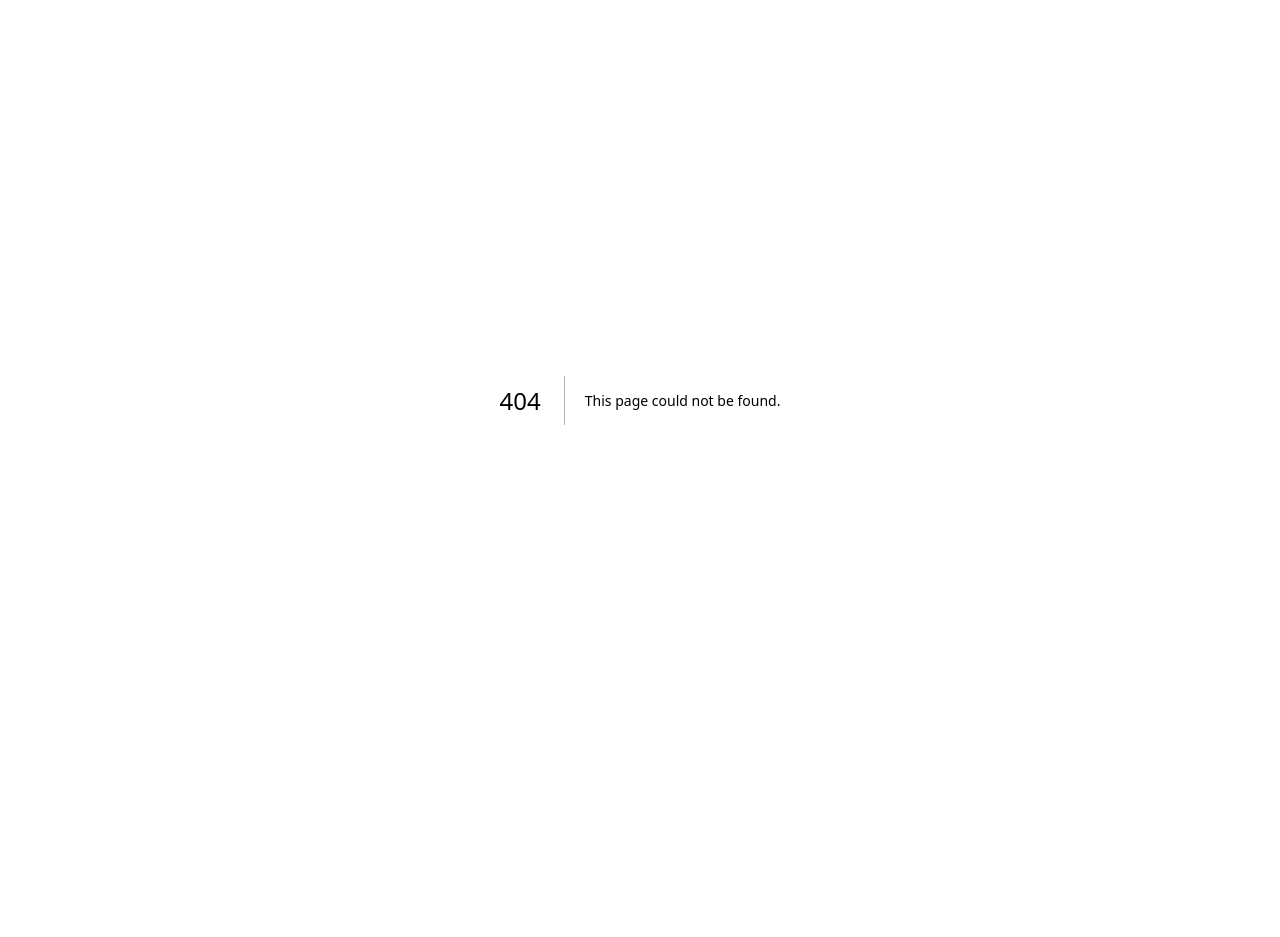
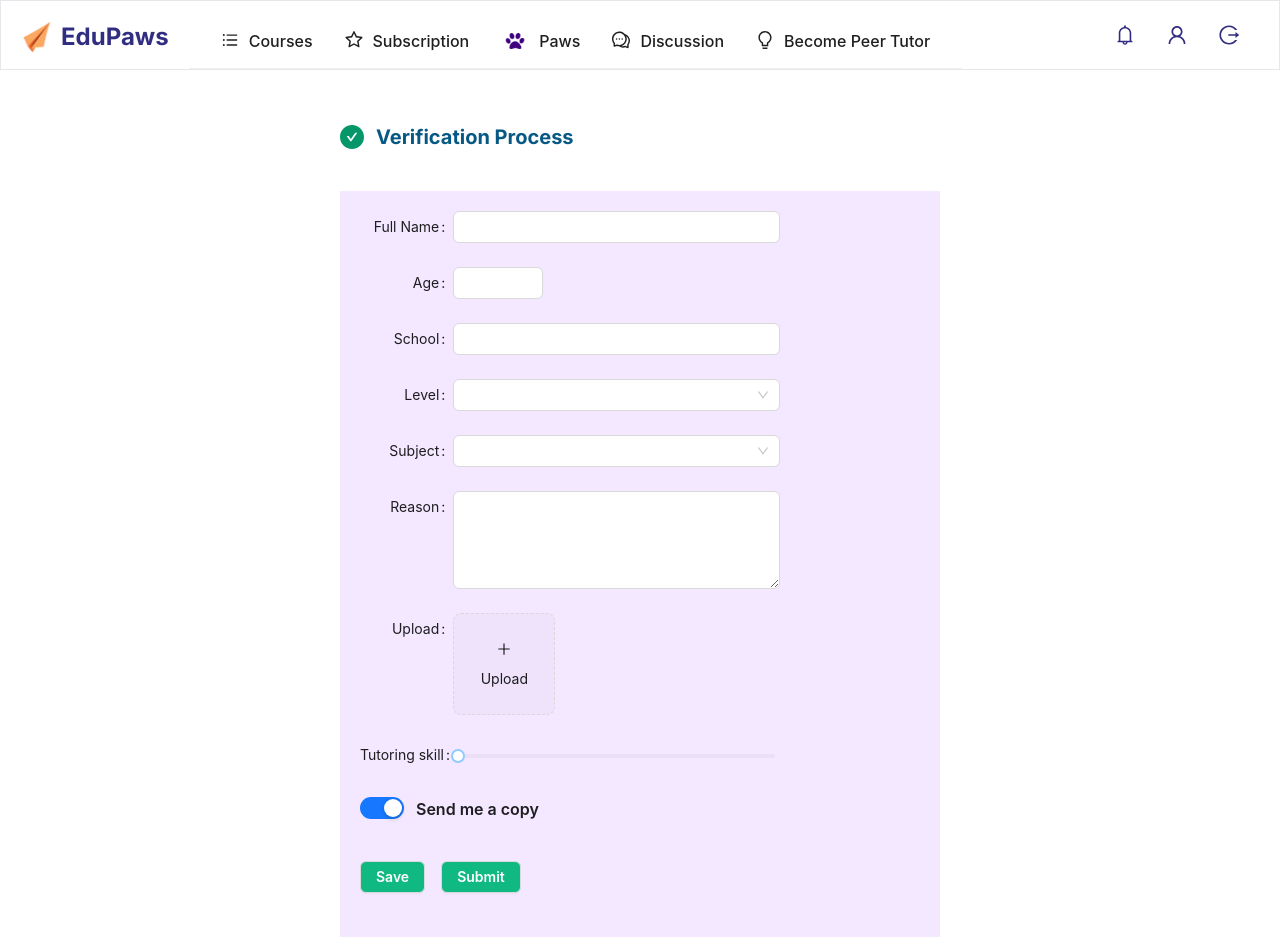
Before and after one commit to yongjing479/edu_paws, a Next.js app in the folder edupaws/: page /becomePeerTutor in a window 1280 px wide. Before the commit this address had no page. Before the commit the page ends 800 px from the top, so only its background shows below. Built offline with nearby package versions, Linux system fonts and the light colour scheme.

Commit message:
Peer tutor verification process is done

```diff
--- /dev/null
+++ b/edupaws/app/becomePeerTutor/page.tsx
@@ -0,0 +1,15 @@
+import React from 'react'
+import NavBar from '../homeComponent/navBar'
+import Form from './form'
+
+function page() {
+  return (
+    <div>
+        <NavBar/>
+        <Form/>
+
+    </div>
+  )
+}
+
+export default page
```
